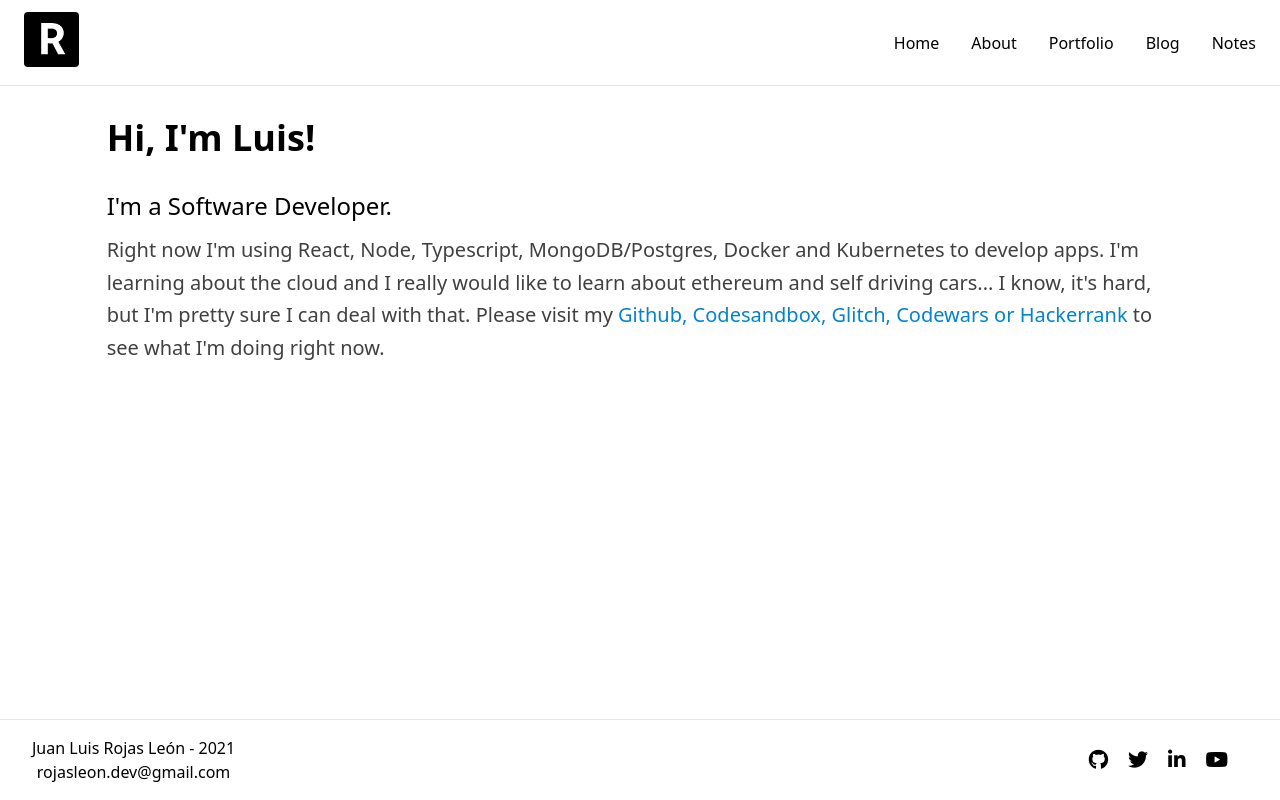
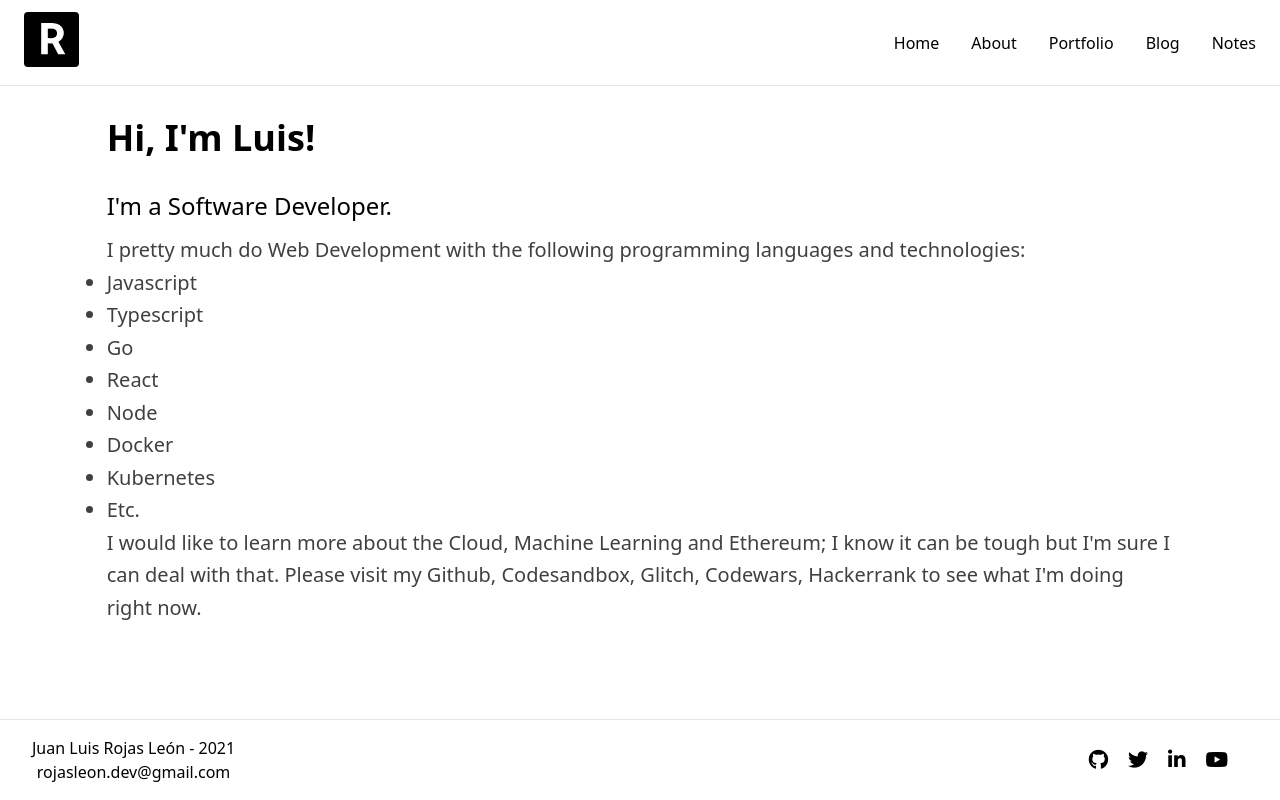
Before and after one commit to itsrojasleon/rojasleon, a Next.js app: page / in a window 1280 px wide. Built offline with nearby package versions, Linux system fonts and the light colour scheme; what @tailwindcss/typography would draw is missing.

Commit message:
A real quick update

```diff
--- a/components/Header.tsx
+++ b/components/Header.tsx
@@ -16,7 +16,7 @@ const Header = () => {
       key={label}
       className="flex items-center hover:bg-gray-200 pt-2 pb-2 border-t border-gray-200 cursor-pointer lg:border-none lg:hover:bg-transparent">
       <Link href={href}>
-        <a className="ml-8 text-black dark:text-white hover:text-blue-600 focus:outline-none transition duration-150">
+        <a className="ml-8 text-black dark:text-white hover:text-indigo-600 focus:outline-none transition duration-150">
           <span className="inline-block">{label}</span>
         </a>
       </Link>
--- a/pages/about.tsx
+++ b/pages/about.tsx
@@ -2,6 +2,7 @@ import React from 'react';
 import Head from 'next/head';
 import Subtitle from '../components/Subtitle';
 import Description from '../components/Description';
+import Text from '../components/Text';
 
 const About = () => {
   return (
@@ -16,11 +17,15 @@ const About = () => {
           this incredible world of programming, after that I knew what my life
           purpose was going to be. I started programming with Java and PHP but
           it was a headache for me, then I switched to Javascript (I loved it, I
-          wish I had started with than language... or another one like Python)
-          and I'm still using it in my projects with Typescript. I have a little
-          of experience with Python, c++ and swift but just the enough knowledge
-          to "play" with them: small apps and data structures | algorithm
-          problems.
+          wish I had started with than language or another one like Python) and
+          I'm still using it in my projects with Typescript. I've been playing
+          around a couple of different programming languages, one of them is Go.
+          I feel confident writing Node code but I just wanted to do things a
+          bit different, I wanted to have more options when writing backend code
+          and of course more job opportunities; that's why I tried Go. And I'm
+          100% sure that this text will change in the coming months or years
+          because I'm always in "learning mode" and you should too.
+          <Text className="mt-3">See you on the internet! 😊</Text>
         </>
       </Description>
     </>
--- a/pages/index.tsx
+++ b/pages/index.tsx
@@ -4,29 +4,49 @@ import Subtitle from '../components/Subtitle';
 import Description from '../components/Description';
 
 const Home = () => {
+  const renderLinks = () => {
     const links = [
       { href: 'https://github.com/rojasleon', label: 'Github' },
       { href: 'https://codesandbox.io/u/rojasleon', label: 'Codesandbox' },
       { href: 'https://glitch.com/@rojasleon', label: 'Glitch' },
       { href: 'https://www.codewars.com/users/rojasleon', label: 'Codewars' },
       { href: 'https://www.hackerrank.com/rojasleon', label: 'Hackerrank' }
-  ].map(({ href, label }, idx) => {
-    let separator;
+    ];
 
-    if (idx !== 4) separator = ', ';
-    if (idx === 3) separator = ' or ';
-
+    return links.map(({ href, label }, i) => {
       return (
-      <a
-        key={idx}
-        className="text-blue-600 font-medium hover:underline"
-        href={href}
-        target="_blank">
+        <a key={href} className="" href={href} target="_blank">
+          <span className="font-medium hover:underline transition duration-150 ease-in-out">
             {label}
-        {separator}
+          </span>
+          <span className="text-gray-700 dark:text-white">
+            {i === links.length - 1 ? '' : ', '}
+          </span>
         </a>
       );
     });
+  };
+
+  const renderLangs = () => {
+    const langs = [
+      'Javascript',
+      'Typescript',
+      'Go',
+      'React',
+      'Node',
+      'Docker',
+      'Kubernetes',
+      'Etc.'
+    ];
+
+    return (
+      <ul className="list-disc">
+        {langs.map((l, i) => (
+          <li>{l}</li>
+        ))}
+      </ul>
+    );
+  };
 
   return (
     <>
@@ -37,11 +57,11 @@ const Home = () => {
       <>
         <Subtitle subtitle="Hi, I'm Luis!" />
         <Description job="I'm a Software Developer.">
-          Right now I'm using React, Node, Typescript, MongoDB/Postgres, Docker
-          and Kubernetes to develop apps. I'm learning about the cloud and I
-          really would like to learn about ethereum and self driving cars... I
-          know, it's hard, but I'm pretty sure I can deal with that. Please
-          visit my {links} to see what I'm doing right now.
+          I pretty much do Web Development with the following programming
+          languages and technologies: {renderLangs()}I would like to learn more
+          about the Cloud, Machine Learning and Ethereum; I know it can be tough
+          but I'm sure I can deal with that. Please visit my {renderLinks()} to
+          see what I'm doing right now.
         </Description>
       </>
     </>
```
Lines whose indentation alone changed are shown as unchanged.
